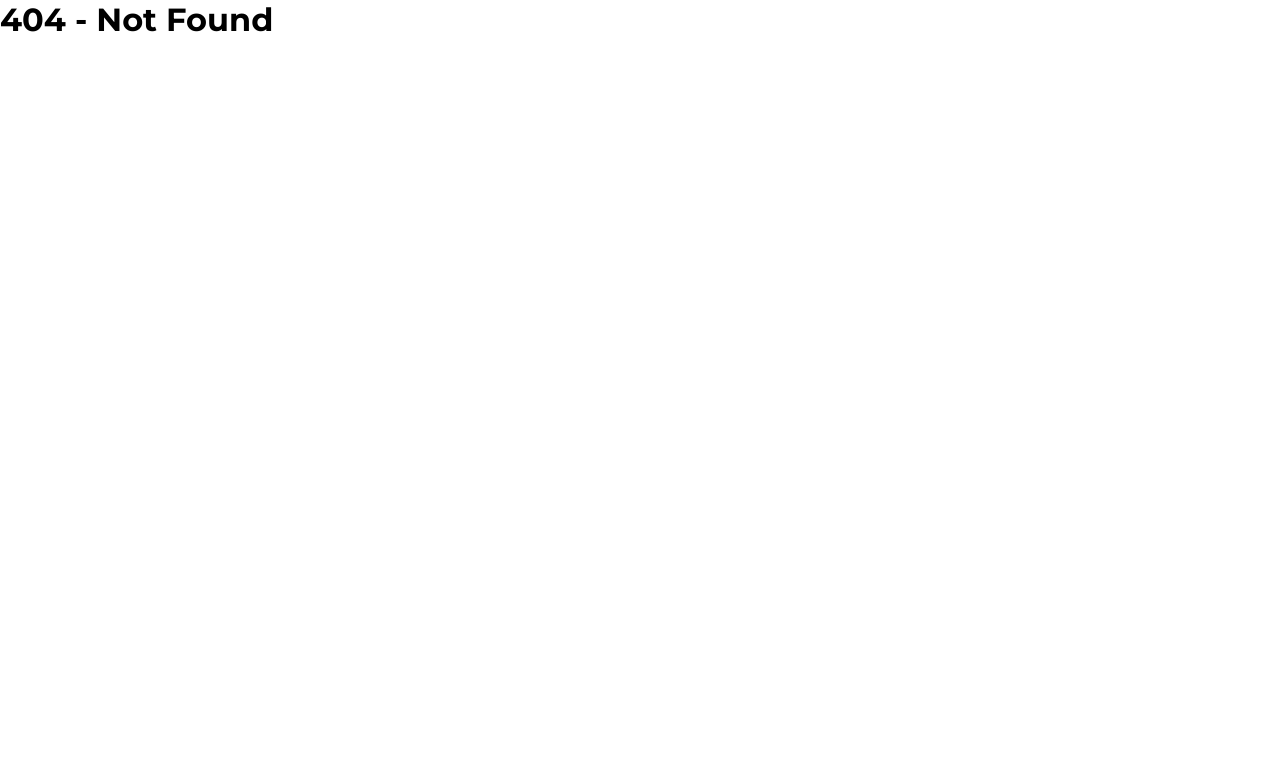
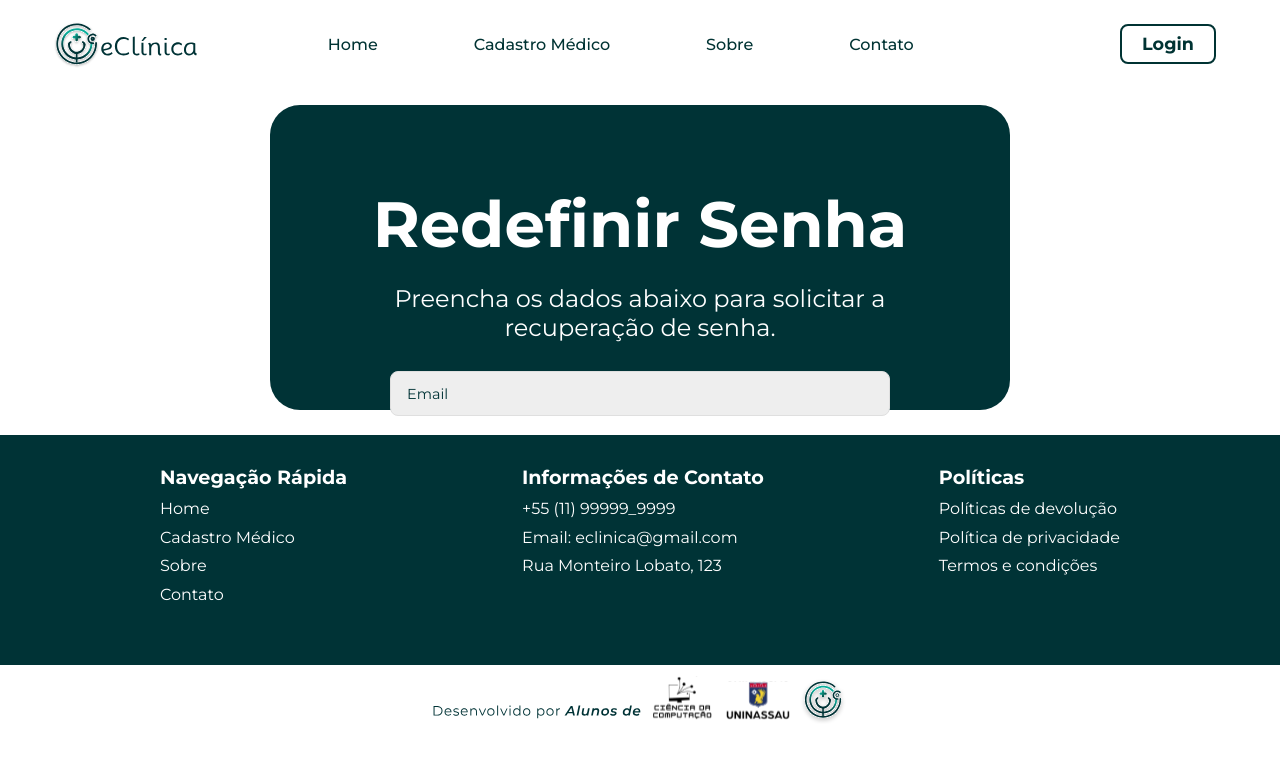
Before and after one commit to Telemedicine-platform/eclinica, a React (Vite) app in the folder frontend/: page /recuperarSenha in a window 1280 px wide. Before the commit this address had no page. Shown: the top 760 px of the page. Built offline with nearby package versions, Linux system fonts and the light colour scheme.

Commit message:
Criação da pagina redefinir senha

```diff
--- a/frontend/src/App.jsx
+++ b/frontend/src/App.jsx
@@ -3,6 +3,7 @@ import Home from "./pages/Home";
 import NotFound from "./pages/_NotFound";
 import LoginECadastroPage from "./pages/LoginECadastro";
 import Sobre from "./pages/Sobre";
+import Redefinir_senha from "./pages/RedefinirSenha";
 function App() {
   return (
     <>
@@ -11,6 +12,7 @@ function App() {
           <Route exact path="/" Component={Home} />
           <Route path="/Sobre" Component={Sobre} />
           <Route path="/login" Component={LoginECadastroPage} />
+          <Route path="/recuperarSenha" Component={Redefinir_senha} />
           <Route path="*" Component={NotFound} />
         </Routes>
       </Router>
--- a/frontend/src/components/loginEcadastro_components/loginEcadastro.css
+++ b/frontend/src/components/loginEcadastro_components/loginEcadastro.css
@@ -5,7 +5,7 @@
     align-items: center;
     justify-content: center;
     padding: 0 10rem;
-    margin: 5rem 0;
+    margin: 1rem 0;
 }
 
 .container{
--- /dev/null
+++ b/frontend/src/components/loginEcadastro_components/redefinir_senha_components/redefinir.css
@@ -0,0 +1,81 @@
+.container_redefinir {
+    height: 34vw;
+    display: flex;
+    flex-direction: column;
+    align-items: center;
+    justify-content: center;
+    padding: 0 7rem;
+}
+
+.box_redefinir {
+    background-color: #003336;
+    width: 70%;
+    height: 70%;
+    display: flex;
+    align-items: center;
+    flex-direction: column;
+    padding: 5rem;
+    border-radius: 30px;
+    margin-top: 5rem;
+}
+
+.textos_redefinir{
+    text-align: center;
+    display: flex;
+    flex-direction: column;
+    align-items: center;
+    justify-content: center;
+    gap: 1.3rem;
+}
+
+.title_redefinir {
+    color: white;
+    font-size: 4rem;
+}
+
+.text_redefinir {
+    color: white;
+    font-size: 1.5rem;
+    width: 40rem;
+    text-align: center;
+}
+
+.email_redefinir{
+    background-color: #eee;
+    border: none;
+    margin: 0.5rem 1rem 0.5rem;
+    padding: 0.8rem 1rem;
+    font-size: 0.9rem;
+    border-radius: 8px;
+    border: 1px solid #dfdfdf;
+    width: 100%;
+    max-width: 500px;
+    outline: none;
+}
+
+.email_redefinir::placeholder{
+    color: #003336;
+}
+
+.email_redefinir:focus{
+    border: 1px solid #003336;
+}
+
+.botao_redefinir{
+    background-color: #0CAD9A;
+    color: #fff;
+    font-size: 1.3rem;
+    padding: 0.7rem 2.5rem;
+    border: 1px solid transparent;
+    border-radius: 8px;
+    font-weight: 600;
+    letter-spacing: 0.5px;
+    text-transform: uppercase;
+    margin-top: 10px;
+    cursor: pointer;
+    transition: background-color 0.3s;
+}
+
+.botao_redefinir:hover{
+    background-color: #035559;
+}
--- /dev/null
+++ b/frontend/src/components/loginEcadastro_components/redefinir_senha_components/redefinir.jsx
@@ -0,0 +1,33 @@
+import "./redefinir.css";
+import React, { useState } from "react";
+
+
+
+function Redefinir () {
+    return (
+        <div className="container_redefinir">
+
+            <div className="box_redefinir">
+
+                <div className="textos_redefinir">
+                    <h2 className="title_redefinir">
+                        Redefinir Senha
+                    </h2>
+
+                    <p className="text_redefinir">
+                        Preencha os dados abaixo para solicitar a recuperação de senha.
+                    </p>
+                    <input type="email" placeholder="Email" className="email_redefinir" />
+                    <button type="button" className="botao_redefinir">
+                    Entrar
+                    </button>
+                </div>
+
+            </div>
+
+        </div>
+    );
+
+}
+
+export  default Redefinir
--- a/frontend/src/components/sobre_components/info_sobre.css
+++ b/frontend/src/components/sobre_components/info_sobre.css
@@ -1,6 +1,6 @@
 .conteiner_info_sobre {
     width: 100%;
-    height: 55vw;
+    height: 34vw;
     display: flex;
     flex-direction: column;
     align-items: center;
--- /dev/null
+++ b/frontend/src/pages/RedefinirSenha.jsx
@@ -0,0 +1,21 @@
+import React from "react";
+import Header from "../components/header/header";
+import Footer from "../components/footer/footer";
+import Redefinir from "../components/loginEcadastro_components/redefinir_senha_components/redefinir";
+
+function Redefinir_senha () {
+    return (
+        <div>
+            <>
+                <Header />
+                <Redefinir />
+                <Footer />
+
+
+
+            </>
+        </div>
+    );
+}
+
+export default Redefinir_senha;
```
